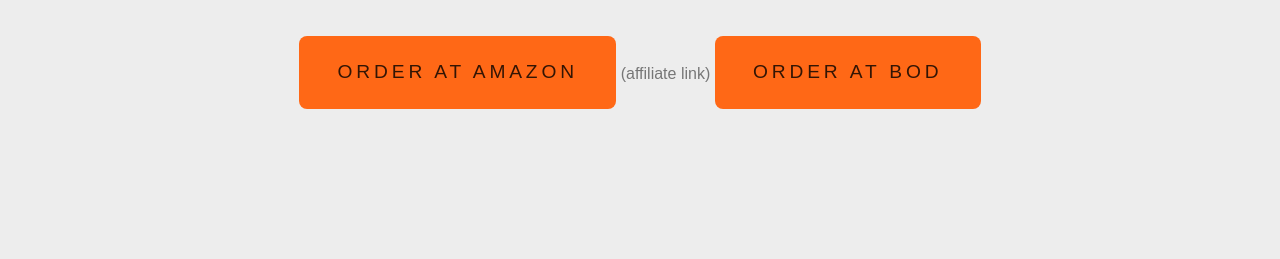
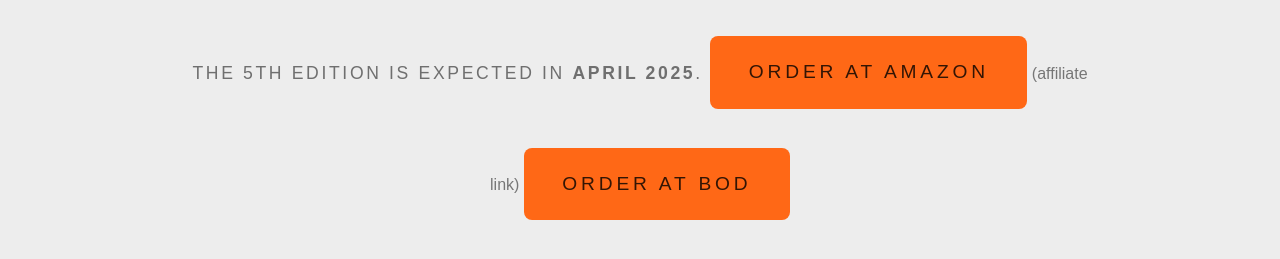
Before and after one commit to practical-opnsense/practical-opnsense.github.io, a plain HTML site: page index.html in a window 1280 px wide. Shown: the part 687-946 px from the top of the page. Drawn offline with Linux system fonts and the light colour scheme.

Commit message:
5th edition

```diff
--- a/index.html
+++ b/index.html
@@ -46,6 +46,7 @@ Released   : 20131203
 					<h2>Practical OPNsense</h2>
 					<span class="byline">
 						The fourth edition of this book is available since <b>May 2023</b> as printed book and e-book.<br/>
+						The 5th edition is expected in <b>April 2025</b>.
 					</span>
           <a href="https://amzn.to/3MHCdmV" class="button">Order at Amazon</a> (affiliate link)
           <a href="https://www.bod.de/buchshop/practical-opnsense-markus-stubbig-9783757805364" class="button">Order at BoD</a>
```
Also changed, not shown: license.txt, network_diagram.png, robots.txt, 9 other files.
